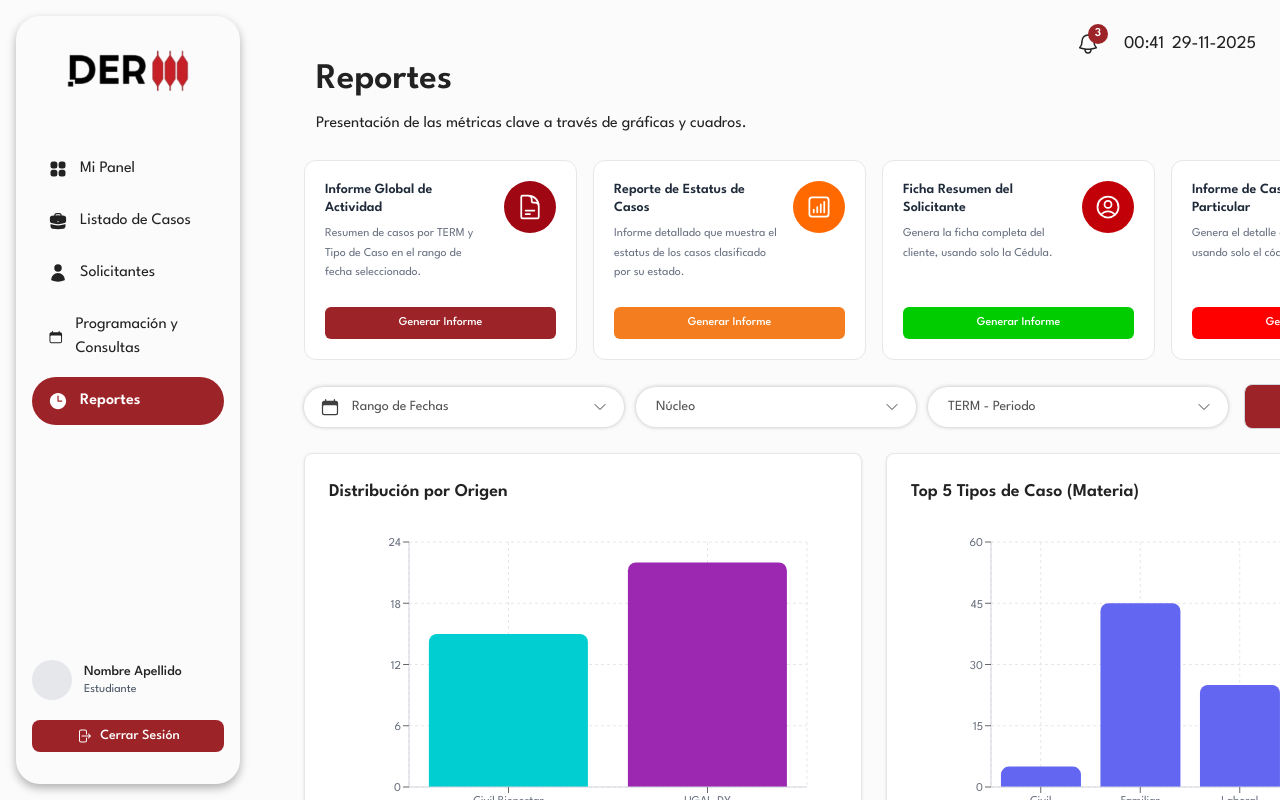
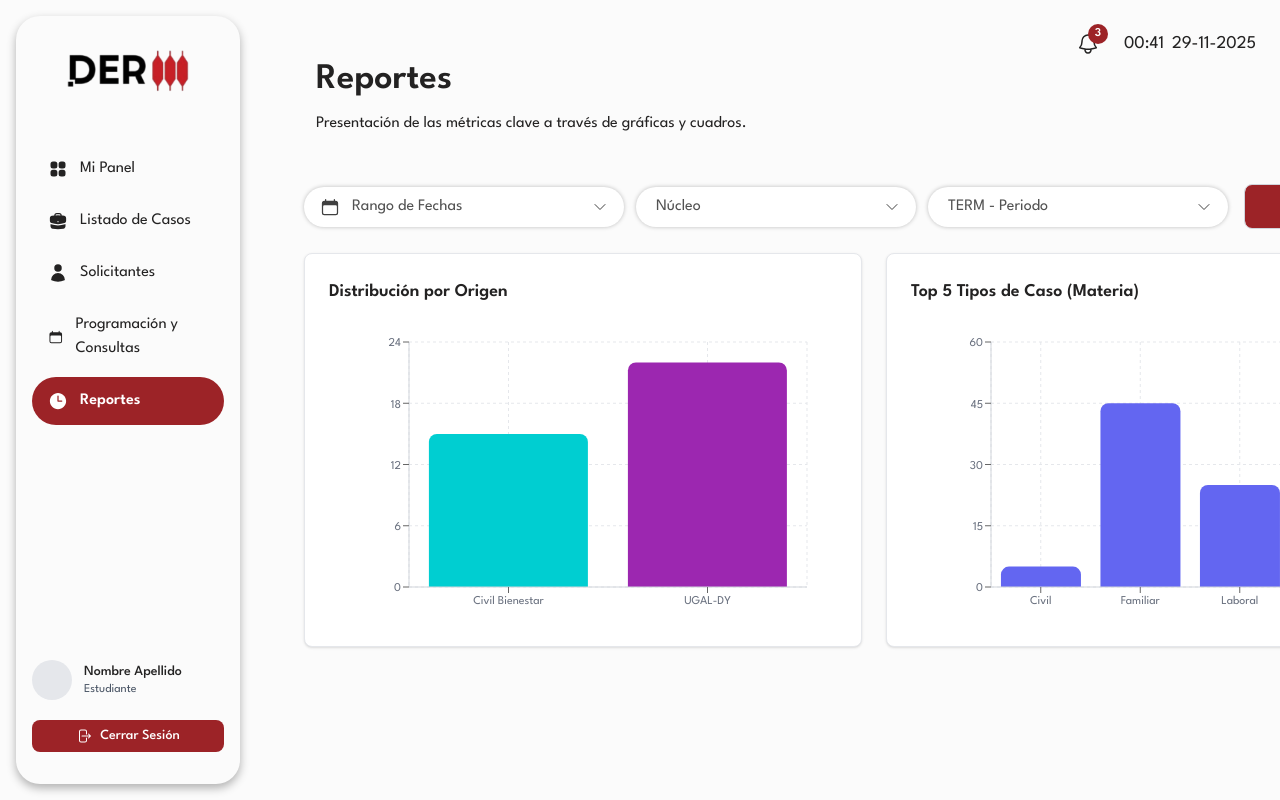
Before and after one commit to ByteWizzardd/Gestion-de-clinicas-juridicas, a Next.js app: page /dashboard/reports in a window 1280 px wide. Shown: the top 800 px of the page. Built offline with nearby package versions, Linux system fonts and the light colour scheme.

Commit message:
fix: texto de filtros

```diff
--- a/app/dashboard/reports/page.tsx
+++ b/app/dashboard/reports/page.tsx
@@ -48,34 +48,7 @@ export default function ReportsPage() {
 
             {/* Report Generation Cards */}
             <div className="grid grid-cols-1 md:grid-cols-2 lg:grid-cols-4 gap-4 mb-6">
-                <ReportCard
-                    title="Informe Global de Actividad"
-                    description="Resumen de casos por TERM y Tipo de Caso en el rango de fecha seleccionado."
-                    icon={<DocumentTextIcon className="w-7 h-7" />}
-                    variant="primary"
-                    onGenerate={() => handleGenerateReport('Informe Global de Actividad')}
-                />
-                <ReportCard
-                    title="Reporte de Estatus de Casos"
-                    description="Informe detallado que muestra el estatus de los casos clasificado por su estado."
-                    icon={<ChartBarSquareIcon className="w-7 h-7" />}
-                    variant="secondary"
-                    onGenerate={() => handleGenerateReport('Reporte de Estatus de Casos')}
-                />
-                <ReportCard
-                    title="Ficha Resumen del Solicitante"
-                    description="Genera la ficha completa del cliente, usando solo la Cédula."
-                    icon={<UserCircleIcon className="w-7 h-7" />}
-                    variant="success"
-                    onGenerate={() => handleGenerateReport('Ficha Resumen del Solicitante')}
-                />
-                <ReportCard
-                    title="Informe de Casos en Particular"
-                    description="Genera el detalle de un caso, usando solo el código."
-                    icon={<DocumentChartBarIcon className="w-7 h-7" />}
-                    variant="danger"
-                    onGenerate={() => handleGenerateReport('Informe de Casos en Particular')}
-                />
+
             </div>
 
             {/* Filter Bar with View Switcher */}
--- a/components/reports/FilterBar.tsx
+++ b/components/reports/FilterBar.tsx
@@ -41,7 +41,7 @@ export default function FilterBar({
                     value={filters.dateRange}
                     onChange={(e) => handleFilterUpdate('dateRange', e.target.value)}
                     placeholder="Rango de Fechas"
-                        className="text-sm w-full"
+                        className="text-md w-full"
                         icon={<CalendarIcon className="w-5 h-5 text-neutral-700" />}
                 />
                 </div>
@@ -52,7 +52,7 @@ export default function FilterBar({
                     value={filters.nucleo}
                     onChange={(e) => handleFilterUpdate('nucleo', e.target.value)}
                     placeholder="Núcleo"
-                        className="text-sm w-full"
+                        className="text-md w-full"
                 />
                 </div>
 
@@ -62,7 +62,7 @@ export default function FilterBar({
                     value={filters.term}
                     onChange={(e) => handleFilterUpdate('term', e.target.value)}
                     placeholder="TERM - Periodo"
-                        className="text-sm w-full"
+                        className="text-md w-full"
                 />
                 </div>
             </div>
--- a/components/ui/Select.tsx
+++ b/components/ui/Select.tsx
@@ -45,8 +45,8 @@ export default function Select({ label, error, options, placeholder = "Seleccion
                 w-full h-10 ${icon ? 'pl-4 pr-4' : 'pl-5 pr-4'} rounded-3xl shadow-[0px_0px_4px_0px_rgba(0,0,0,0.25)] overflow-hidden flex items-center gap-3 justify-between
                 outline-none focus:outline-none focus-visible:outline-none focus-visible:ring-0
                 bg-white cursor-pointer
-                text-sm text-neutral-800/90 text-left font-normal
-                ${className}
+                text-neutral-800/90 text-left font-normal
+                ${className || 'text-sm'}
             `}
         >
             <div className="flex items-center gap-3 flex-1 min-w-0">
```
